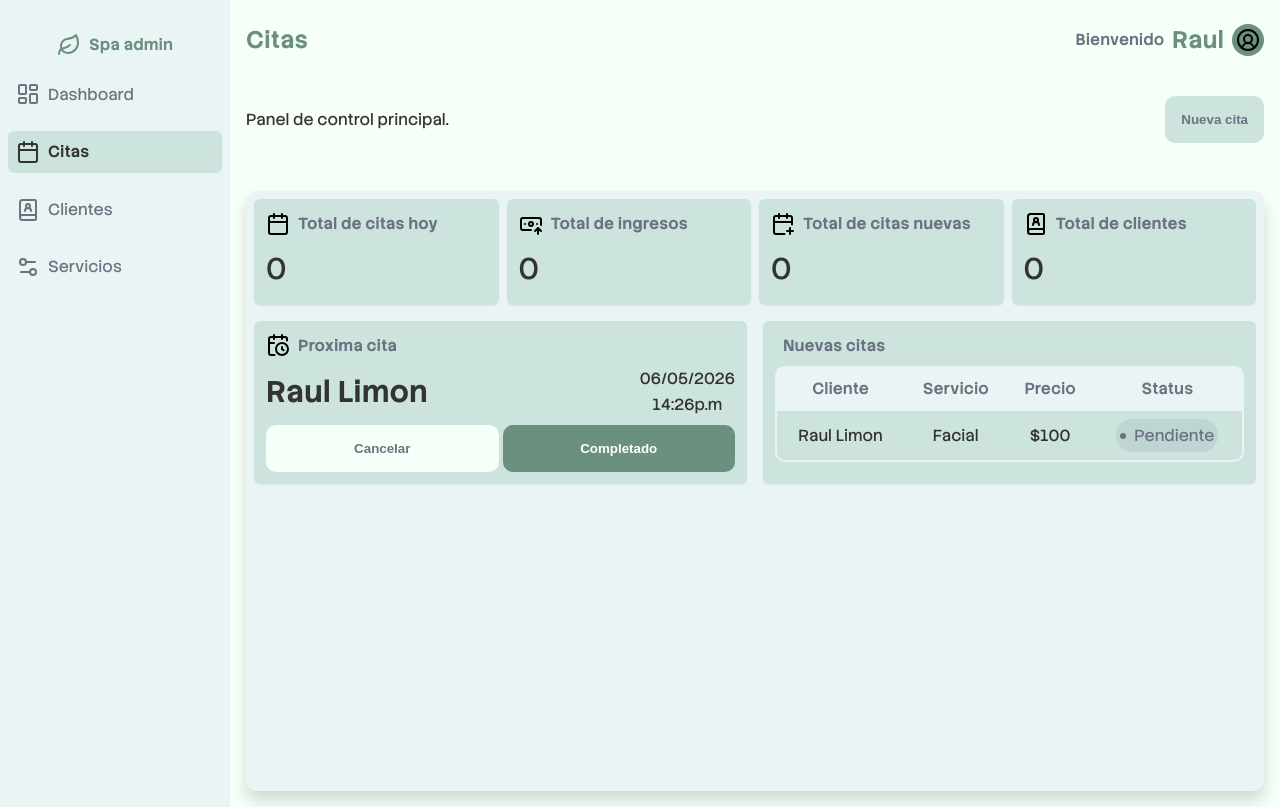
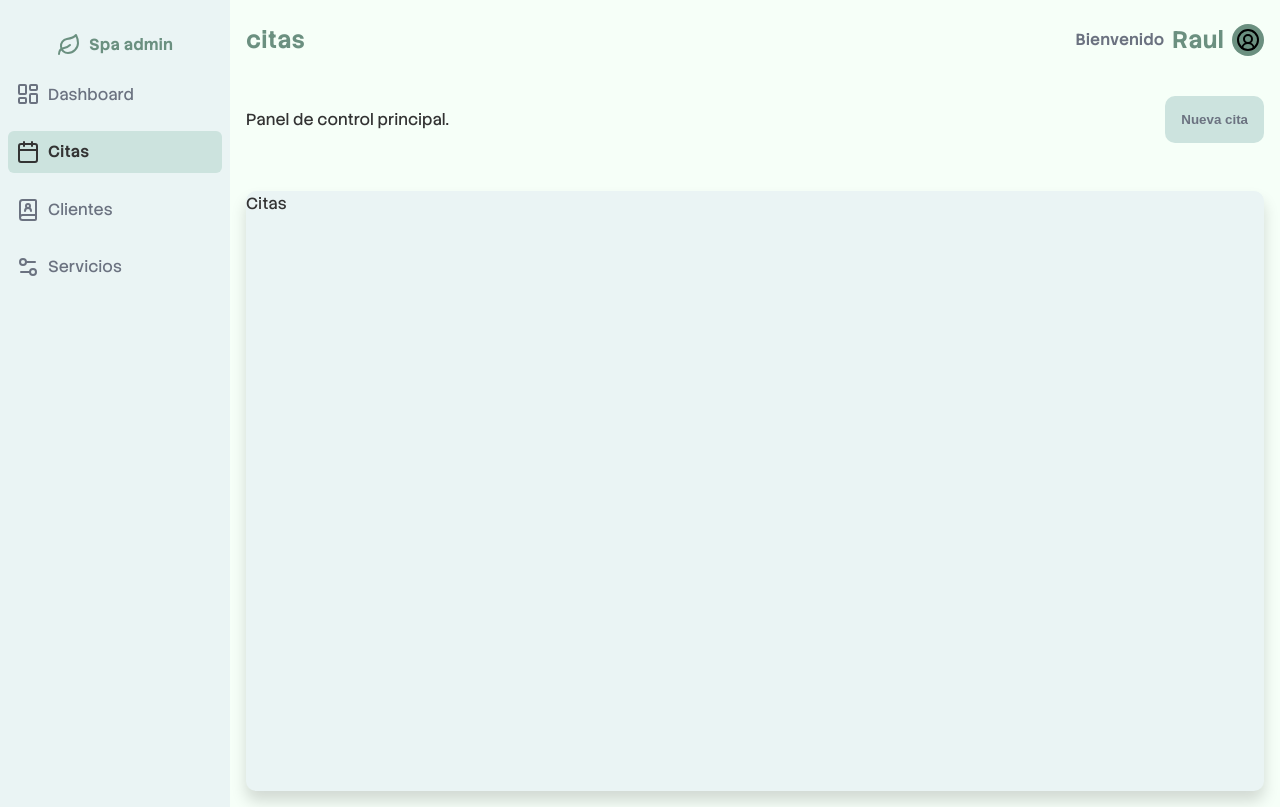
Before and after one commit to RaulLimon3/spa-booking-dashboard, a website built with Vite: page index.html in a window 1280 px wide. Both pictures are taken after a click on the link "Citas". Built offline with nearby package versions, Linux system fonts and the light colour scheme; files whose address does not match are found by name.

Commit message:
feat(render): implement dynamic dashboard section rendering
- created render modules for dashboard, appointments, clients and services
- added base HTML templates for each dashboard section
- implemented dynamic content rendering logic in app.js
- connected navbar navigation with section rendering system
- structured dashboard views for scalable modular architecture

```diff
--- a/index.html
+++ b/index.html
@@ -25,7 +25,7 @@
       <nav class="navbar">
         <ul class="navbar__list">
           <li class="navbar__item">
-            <a href="#" class="navbar__link" aria-current="page" data-section="Dashboard">
+            <a href="#" class="navbar__link" aria-current="page" data-section="dashboard">
               <svg xmlns="http://www.w3.org/2000/svg" viewBox="0 0 24 24" fill="none" stroke="currentColor"
                 stroke-width="2" stroke-linecap="round" stroke-linejoin="round"
                 class="lucide lucide-layout-dashboard-icon lucide-layout-dashboard icon">
@@ -38,7 +38,7 @@
             </a>
           </li>
           <li class="navbar__item">
-            <a href="#" class="navbar__link" data-section="Citas">
+            <a href="#" class="navbar__link" data-section="citas">
               <svg xmlns="http://www.w3.org/2000/svg" viewBox="0 0 24 24" fill="none" stroke="currentColor"
                 stroke-width="2" stroke-linecap="round" stroke-linejoin="round"
                 class="lucide lucide-calendar-icon lucide-calendar icon">
@@ -51,7 +51,7 @@
             </a>
           </li>
           <li class="navbar__item">
-            <a href="#" class="navbar__link" data-section="Clientes">
+            <a href="#" class="navbar__link" data-section="clientes">
               <svg xmlns="http://www.w3.org/2000/svg" viewBox="0 0 24 24" fill="none" stroke="currentColor"
                 stroke-width="2" stroke-linecap="round" stroke-linejoin="round"
                 class="lucide lucide-book-user-icon lucide-book-user icon">
@@ -63,7 +63,7 @@
             </a>
           </li>
           <li class="navbar__item">
-            <a href="#" class="navbar__link" data-section="Servicios">
+            <a href="#" class="navbar__link" data-section="servicios">
               <svg xmlns="http://www.w3.org/2000/svg" viewBox="0 0 24 24" fill="none" stroke="currentColor"
                 stroke-width="2" stroke-linecap="round" stroke-linejoin="round"
                 class="lucide lucide-settings2-icon lucide-settings-2 icon">
@@ -100,7 +100,7 @@
           </div>
         </div>
         <section class="main__section" id="dashboardSection">
-          <div class="dashboard" id="dashboard">
+          <!-- <div class="dashboard" id="dashboard">
             <div class="dashboard__statistics">
               <div class="card">
                 <div class="card__content">
@@ -194,7 +194,7 @@
                 </div>
               </div>
             </div>
-          </div>
+          </div> -->
         </section>
       </div>
     </main>
--- a/src/js/app.js
+++ b/src/js/app.js
@@ -1,5 +1,34 @@
 import { initNavBar } from "./components/navbar";
+import { renderCitas } from "./modules/citas";
+import { renderClientes } from "./modules/clientes";
+import { renderDashboard } from "./modules/dashboard";
+import { renderServicios } from "./modules/servicios";
 
-document.addEventListener('DOMContentLoaded', () => {
-    initNavBar();
-});
+// Cargamos el contenido
+initNavBar();
+
+// Accedemos a nuestro contenedor dinamico
+const dashboardSection = document.getElementById('dashboardSection');
+
+// Declaramos nuestos paneles existente
+const routes = {
+    dashboard: renderDashboard,
+    citas: renderCitas,
+    clientes: renderClientes,
+    servicios: renderServicios
+}
+
+dashboardSection.innerHTML = routes.dashboard();
+
+// Accedemos a la seccion activa
+const currentSection = document.querySelectorAll('[data-section]');
+
+// Esperamos a que den clic sobre la seccion a elegir
+currentSection.forEach(btn => {
+    btn.addEventListener('click', () => {
+        // Extraemos el valor de la seccion
+        const section = btn.dataset.section;
+        // Mostramos el dashboard correspondiente
+        dashboardSection.innerHTML = routes[section]();
+    })
+})
--- /dev/null
+++ b/src/js/modules/citas.js
@@ -0,0 +1,7 @@
+export const renderCitas = () => {
+    return `
+        <div>
+            Citas
+        </div>
+    `
+}
--- /dev/null
+++ b/src/js/modules/clientes.js
@@ -0,0 +1,7 @@
+export const renderClientes = () => {
+    return `
+        <div>
+            Clientes
+        </div>
+    `
+}
--- /dev/null
+++ b/src/js/modules/dashboard.js
@@ -0,0 +1,99 @@
+export const renderDashboard = () => {
+    return `
+        <div class="dashboard" id="dashboard">
+            <div class="dashboard__statistics">
+                <div class="card">
+                    <div class="card__content">
+                        <div class="card__heading">
+                            <img src="./src/assets/icons/calendar.svg" alt="Icono de calendario">
+                            <p class="card__text">Total de citas hoy</p>
+                        </div>
+                        <span class="card__summary" id="quotesToday">0</span>
+                    </div>
+                </div>
+                <div class="card">
+                    <div class="card__content">
+                        <div class="card__heading">
+                            <img src="./src/assets/icons/banknote-arrow-up.svg" alt="Icono de calendario">
+                            <p class="card__text">Total de ingresos</p>
+                        </div>
+                        <span class="card__summary" id="totalIncome">0</span>
+                    </div>
+                </div>
+                <div class="card">
+                    <div class="card__content">
+                        <div class="card__heading">
+                            <img src="./src/assets/icons/calendar-plus.svg" alt="Icono de calendario">
+                            <p class="card__text">Total de citas nuevas</p>
+                        </div>
+                        <span class="card__summary" id="newQuotes">0</span>
+                    </div>
+                </div>
+                <div class="card">
+                    <div class="card__content">
+                        <div class="card__heading">
+                            <img src="./src/assets/icons/book-user.svg" alt="Icono de calendario">
+                            <p class="card__text">Total de clientes</p>
+                        </div>
+                        <span class="card__summary" id="totalClients">0</span>
+                    </div>
+                </div>
+            </div>
+            <div class="dashboard__information">
+                <div class="card">
+                    <div class="card__content">
+                        <div class="card__heading">
+                            <img src="./src/assets/icons/calendar-clock.svg" alt="Icono de citas proximas">
+                            <p class="card__text">Proxima cita</p>
+                        </div>
+                        <div class="card__information">
+                            <div class="card__data">
+                                <div class="card__username">
+                                    <p>Raul Limon</p>
+                                </div>
+                                <div class="card__date-information">
+                                    <span class="card__date">06/05/2026</span>
+                                    <span class="card__hour">14:26p.m</span>
+                                </div>
+                            </div>
+                            <div class="card__buttons">
+                                <button type="button" class="btn btn__danger">Cancelar</button>
+                                <button type="button" class="btn btn__success">Completado</button>
+                            </div>
+                        </div>
+                    </div>
+                </div>
+                <div class="card">
+                    <div class="card__content">
+                        <div class="card__heading">
+                            <img src="./src/assets/icons/book-plus.svg" alt="">
+                            <p class="card__text">Nuevas citas</p>
+                        </div>
+                        <div class="card__table">
+                            <table class="table">
+                                <thead class="table__heading">
+                                    <tr>
+                                        <th class="table__col">Cliente</th>
+                                        <th class="table__col">Servicio</th>
+                                        <th class="table__col">Precio</th>
+                                        <th class="table__col">Status</th>
+                                    </tr>
+                                </thead>
+                                <tbody class="table__body" id="tableBody">
+                                    <tr class="table__row">
+                                        <td class="table__cell">Raul Limon</td>
+                                        <td class="table__cell">Facial</td>
+                                        <td class="table__cell">$100</td>
+                                        <td class="table__cell">
+                                            <span class="badge">Pendiente</span>
+                                        </td>
+                                    </tr>
+                                </tbody>
+                            </table>
+                        </div>
+                    </div>
+                </div>
+            </div>
+        </div>
+    `
+}
--- /dev/null
+++ b/src/js/modules/servicios.js
@@ -0,0 +1,7 @@
+export const renderServicios = () => {
+    return `
+        <div>
+            Servicios
+        </div>
+    `
+}
```
Also changed, not shown: src/js/store/store.js (added).
